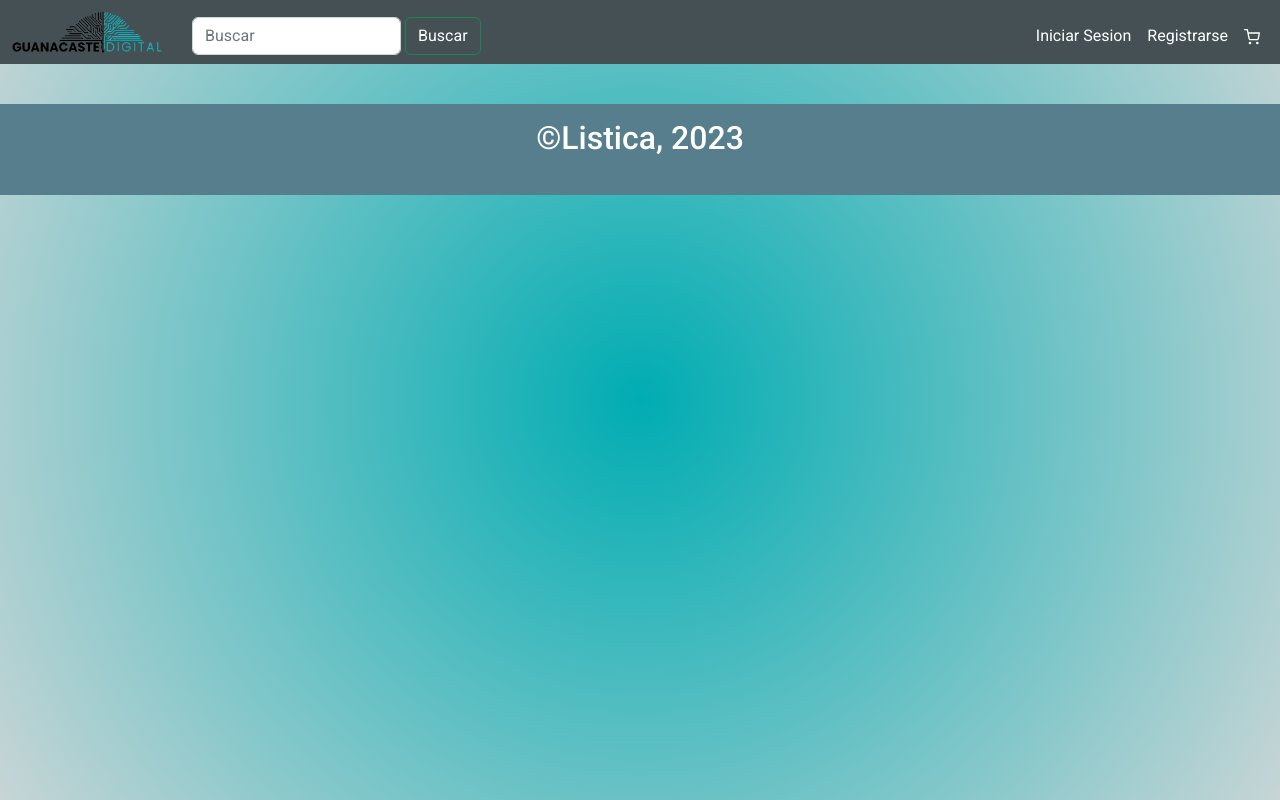
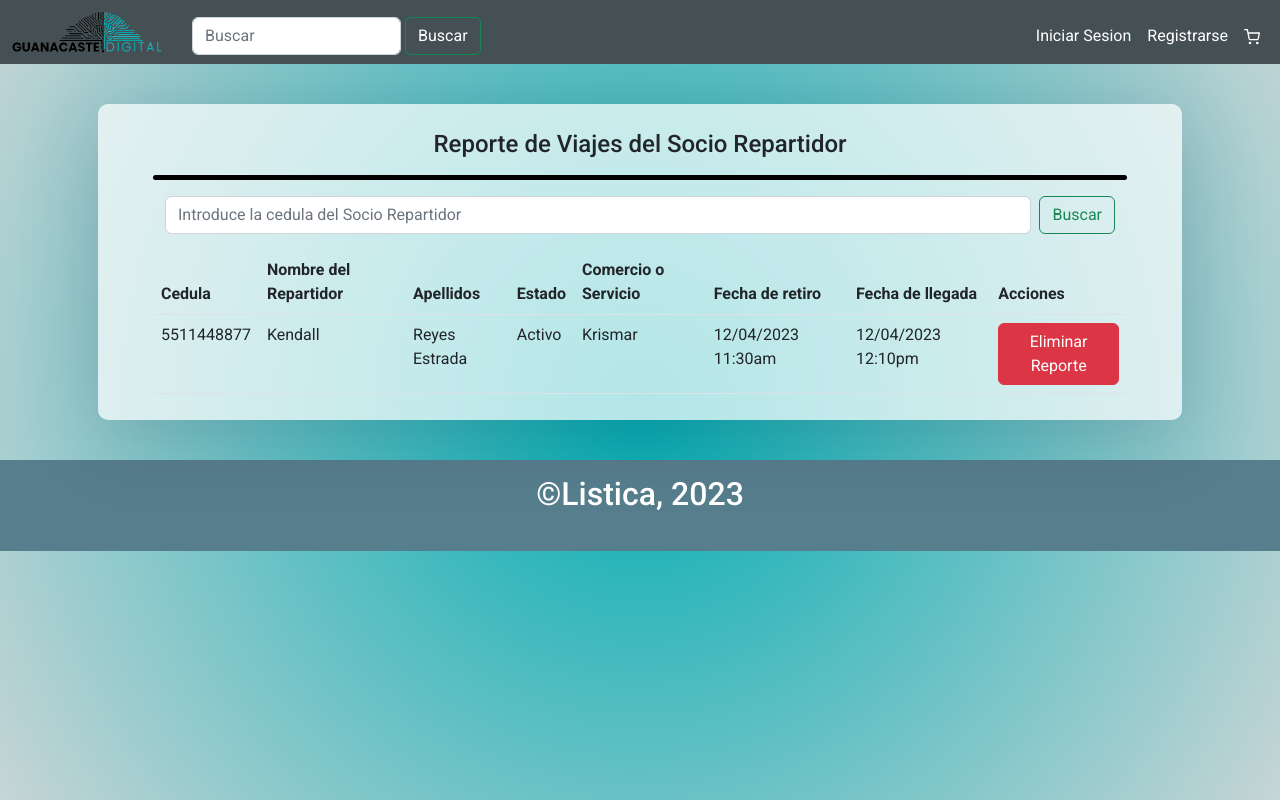
Before and after one commit to gregorybmx/guanacastedigital, a React (Create React App) app: page /reporterepartidor in a window 1280 px wide. Built offline with nearby package versions, Linux system fonts and the light colour scheme.

Commit message:
fixeo de nombres de las paginas y se agrago nuevo modulo de reportes de repartidor

```diff
--- a/src/App.js
+++ b/src/App.js
@@ -1,15 +1,16 @@
 import React from "react";
 import { BrowserRouter as Router, Routes, Route } from 'react-router-dom';
 import Login from './pages/Login';
-import UserRegister from './pages/userRegister'
-import UserConfiguration from './pages/userConfiguration'
-import BusinessPartnersConfiguration from './pages/businessPartnersConfiguration'
-import DeliveryPartnersConfiguration from "./pages/deliveryPartnersConfiguration";
-import BusinessPartnersRegister from './pages/businessPartnersRegister'
-import DeliveryPartnersRegister from './pages/deliveryPartnersRegister'
-import UserViewTools from './pages/userViewTools'
-import BusinessPViewTools from './pages/businessPViewTools'
-import DeliveryPViewTools from './pages/deliveryPViewTools'
+import UserRegister from './pages/UserRegister'
+import UserConfiguration from './pages/UserConfiguration'
+import BusinessPartnersConfiguration from './pages/BusinessPartnersConfiguration'
+import DeliveryPartnersConfiguration from "./pages/DeliveryPartnersConfiguration";
+import BusinessPartnersRegister from './pages/BusinessPartnersRegister'
+import DeliveryPartnersRegister from './pages/DeliveryPartnersRegister'
+import UserViewTools from './pages/UserViewTools'
+import BusinessPViewTools from './pages/BusinessPViewTools'
+import DeliveryPViewTools from './pages/DeliveryPViewTools'
+import DeliveryPartnersReports from './pages/DeliveryPartnersReports'
 import NavbarComponent from "./components/NavbarComponent";
 import FooterComponent from "./components/FooterComponent";
 import Home from "./testData/cards"
@@ -30,6 +31,7 @@ function App() {
             <Route path="/verusuario" element={<UserViewTools />} />
             <Route path="/versocioc" element={<BusinessPViewTools />} />
             <Route path="/versocior" element={<DeliveryPViewTools />} />
+            <Route path="/reporterepartidor" element={<DeliveryPartnersReports />} />
             <Route path="/home" element={<Home />} />
             <Route path="/configuracionusuario" element={<UserConfiguration />} />
             <Route path="/scconfiguracion" element={<BusinessPartnersConfiguration />} />
--- /dev/null
+++ b/src/pages/DeliveryPartnersReports.js
@@ -0,0 +1,58 @@
+import React from 'react'
+
+const DeliveryPartnersReports = () => {
+
+
+    return (
+        <div className='m-3'>
+            <div className="wrapper2">
+                <div className="wrapper-content2">
+
+                    <div className='m-3 text-center'>
+                        <h4>Reporte de Viajes del Socio Repartidor</h4>
+                    </div>
+                    <div className='title-underline text-center mb-3'></div>
+
+                    <div className="container-fluid">
+                        <form className="d-flex" role="search">
+                            <input className="form-control me-2" type="search" placeholder="Introduce la cedula del Socio Repartidor" aria-label="Search" />
+                            <button className="btn btn-outline-success" type="submit">Buscar</button>
+                        </form>
+                    </div>
+
+                    <div className='m-3'/>
+
+                    <table class="table">
+                        <thead>
+                            <tr>
+                                <th scope="col">Cedula</th>
+                                <th scope="col">Nombre del Repartidor</th>
+                                <th scope="col">Apellidos</th>
+                                <th scope="col">Estado</th>
+                                <th scope="col">Comercio o Servicio</th>
+                                <th scope="col">Fecha de retiro</th>
+                                <th scope="col">Fecha de llegada</th>
+                                <th scope="col">Acciones</th>
+                            </tr>
+                        </thead>
+                        <tbody>
+                            <tr>
+                                <td>5511448877</td>
+                                <td>Kendall</td>
+                                <td>Reyes Estrada</td>
+                                <td>Activo</td>
+                                <td>Krismar</td>
+                                <td>12/04/2023 11:30am</td>
+                                <td>12/04/2023 12:10pm</td>
+                                <td><button type="button" class="btn btn-danger">Eliminar Reporte</button></td>
+                            </tr>
+                        </tbody>
+                    </table>
+
+                </div >
+            </div>
+        </div >
+    )
+}
+
+export default DeliveryPartnersReports
```
